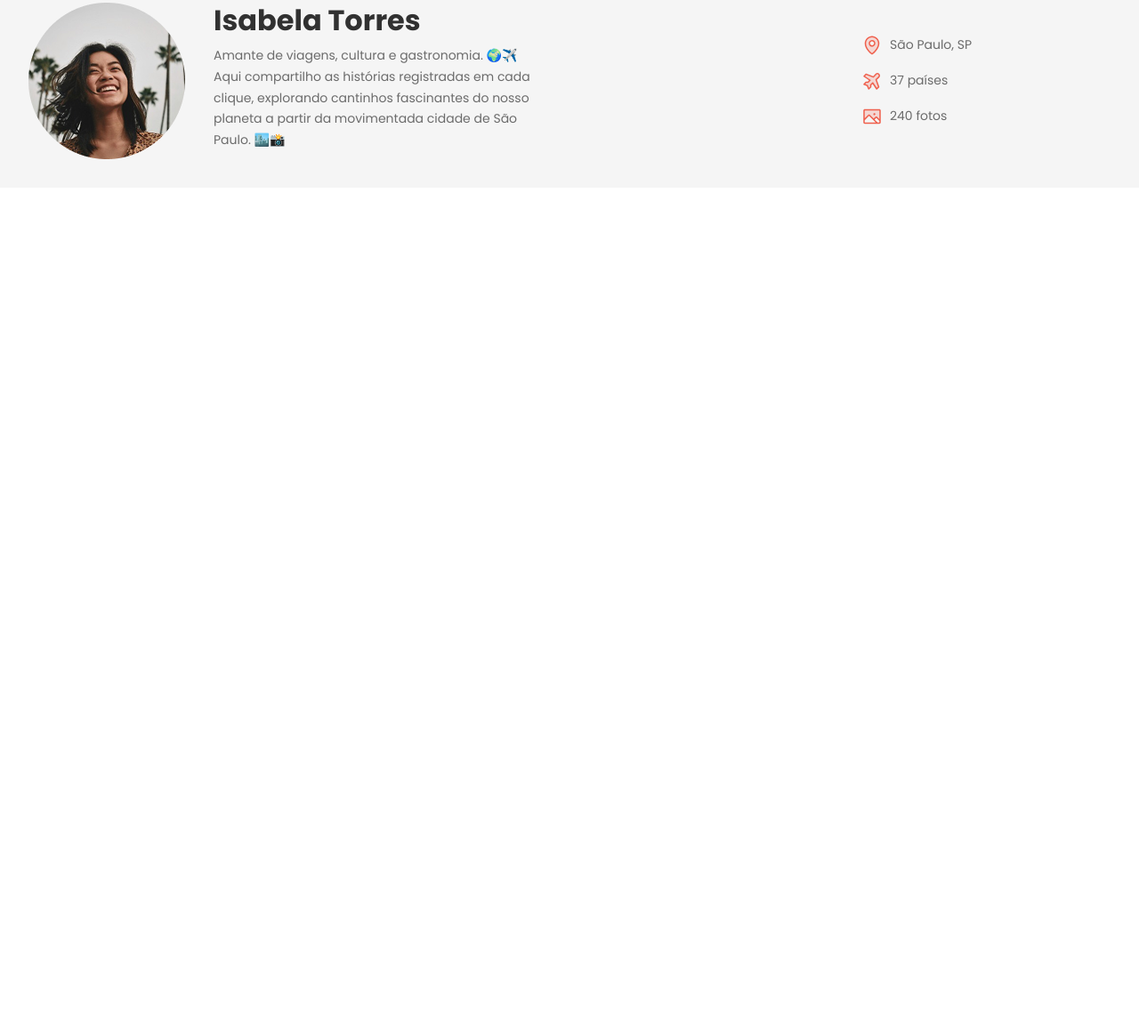
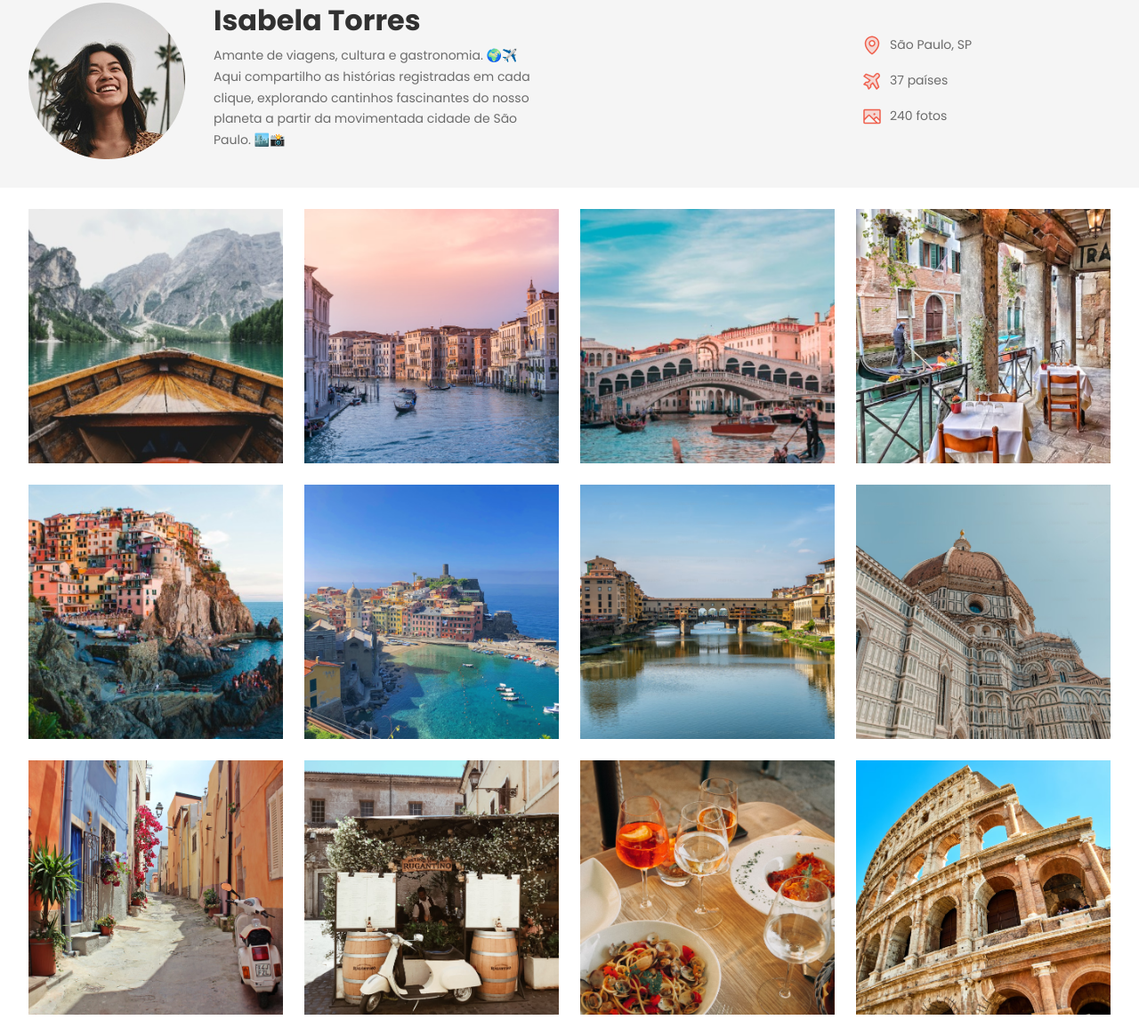
Before and after one commit to n1y4m1/rocket-travelgram, a plain HTML site: page index.html in a window 1280 px wide. Shown: the part 132-1297 px from the top of the page at 89% size. Before the commit the page ends 800 px from the top, so only its background shows below. Drawn offline with Linux system fonts and the light colour scheme.

Commit message:
main gallery

```diff
--- a/index.html
+++ b/index.html
@@ -66,7 +66,20 @@
         </header>
     </div>
 
-    <main>
+    <main class="container">
+
+        <img src="/assets/images/Image 01.png" alt="...">
+        <img src="/assets/images/Image 02.png" alt="...">
+        <img src="/assets/images/Image 03.png" alt="...">
+        <img src="/assets/images/Image 04.png" alt="...">
+        <img src="/assets/images/Image 05.png" alt="...">
+        <img src="/assets/images/Image 06.png" alt="...">
+        <img src="/assets/images/Image 07.png" alt="...">
+        <img src="/assets/images/Image 08.png" alt="...">
+        <img src="/assets/images/Image 09.png" alt="...">
+        <img src="/assets/images/Image 10.png" alt="...">
+        <img src="/assets/images/Image 11.png" alt="...">
+        <img src="/assets/images/Image 12.png" alt="...">
 
     </main>
 
--- a/styels/index.css
+++ b/styels/index.css
@@ -1,3 +1,5 @@
 @import url(global.css);
 @import url(nav.css);
 @import url(header.css);
+@import url(main.css);
+@import url(footer.css);
--- /dev/null
+++ b/styels/main.css
@@ -0,0 +1,12 @@
+main {
+    display: flex;
+    flex-wrap: wrap;
+    gap: 24px;
+    padding-block: 24px;
+}
+
+main img {
+    width: 286px;
+    height: 286px;
+    object-fit: cover;
+}
```
